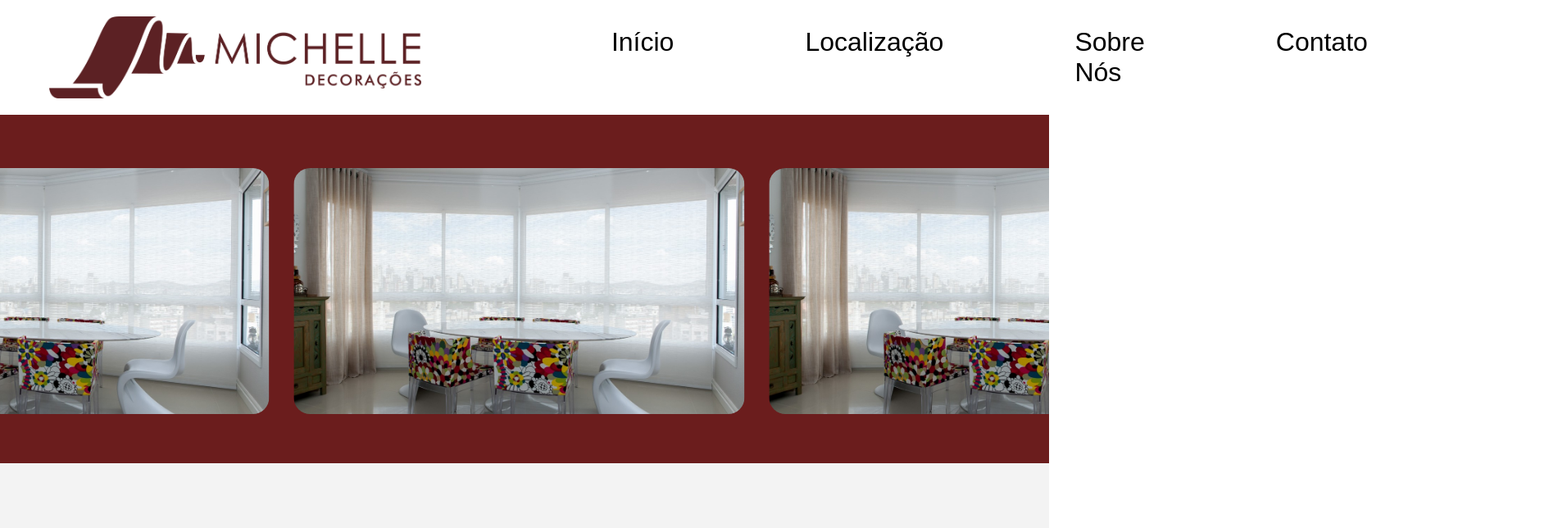
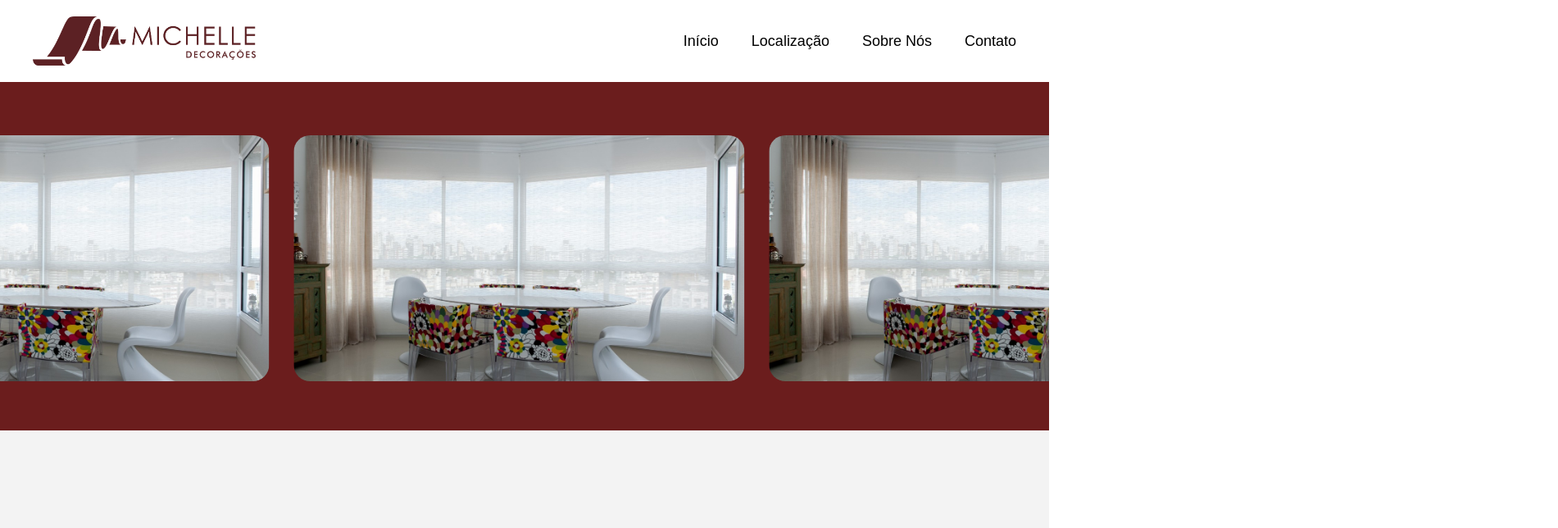
Before and after one commit to FlashUpJus/michelle-decoracoes, a React (Vite) app: page / in a window 1280 px wide. Shown: the top 644 px of the page at 82% size, 1901 px wide, since content can reach past the window. Built offline with nearby package versions, Linux system fonts and the light colour scheme.

Commit message:
fix: adiciona responsividade ao header

```diff
--- a/src/components/Navbar.jsx
+++ b/src/components/Navbar.jsx
@@ -1,3 +1,5 @@
+import "../styles/navbar.css";
+
 function Navbar() {
   return (
     <header className="navbar">
--- a/src/index.css
+++ b/src/index.css
@@ -2,63 +2,3 @@ body {
   margin: 0;
   font-family: Arial, sans-serif;
 }
-
-
-/* NAVBAR */
-.navbar {
-  display: flex;
-  justify-content: space-between;
-  align-items: center;
-
-  padding: 20px 60px; /* mais espaço lateral */
-  background: #ffffff;
-
-  height: 100px; /* altura maior igual Figma */
-
-  border-bottom: 5px solid #6b1d1d;
-}
-
-/* LOGO */
-.logo {
-  display: flex;
-  align-items: center;
-}
-
-.logo img {
-  height: 100px; /* aumenta bastante */
-  object-fit: contain;
-}
-
-/* NAV */
-.nav-links {
-  display: flex;
-  gap: 160px; /* mais espaçamento entre itens */
-  padding-right: 20%;
-  padding-left: 20%;
-}
-
-.nav-links a {
-  text-decoration: none;
-  color: #000;
-  font-size: 32px; /* ajusta pro Figma */
-  font-weight: 400;
-}
-
-/* hover suave */
-.nav-links a:hover {
-  color: #6b1d1d;
-}
-
-.carousel {
-  display: flex;
-  gap: 20px;
-  padding: 30px;
-  background: #6b1d1d;
-}
-
-.item {
-  width: 200px;
-  height: 120px;
-  background: #ccc;
-  border-radius: 15px;
-}
--- /dev/null
+++ b/src/styles/navbar.css
@@ -0,0 +1,73 @@
+.navbar {
+  display: flex;
+  justify-content: space-between;
+  align-items: center;
+
+  padding: 20px 40px;
+  background: #ffffff;
+
+  border-bottom: 5px solid #6b1d1d;
+}
+
+/* LOGO */
+.logo {
+  display: flex;
+  align-items: center;
+}
+
+.logo img {
+  height: 60px;
+}
+
+/* NAV */
+.nav-links {
+  display: flex;
+  gap: 40px;
+}
+
+.nav-links a {
+  font-size: 18px;
+  text-decoration: none;
+  color: black;
+}
+
+/* hover suave */
+.nav-links a:hover {
+  color: #6b1d1d;
+}
+
+.carousel {
+  display: flex;
+  gap: 20px;
+  padding: 30px;
+  background: #6b1d1d;
+}
+
+.item {
+  width: 200px;
+  height: 120px;
+  background: #ccc;
+  border-radius: 15px;
+}
+
+@media (max-width: 900px) {
+  .nav-links {
+    gap: 20px;
+  }
+
+  .nav-links a {
+    font-size: 16px;
+    text-decoration: none;
+    color: black;
+  }
+
+  .logo img {
+    height: 50px;
+  }
+}
+
+@media (max-width: 700px) {
+  .nav-links {
+    display: none;
+  }
+}
--- a/src/styles/product.css
+++ b/src/styles/product.css
@@ -12,7 +12,7 @@
 
 /* TÍTULO */
 .title {
-  font-size: 48px;
+  font-size: 64px;
   margin-bottom: 60px;
 }
 
```
